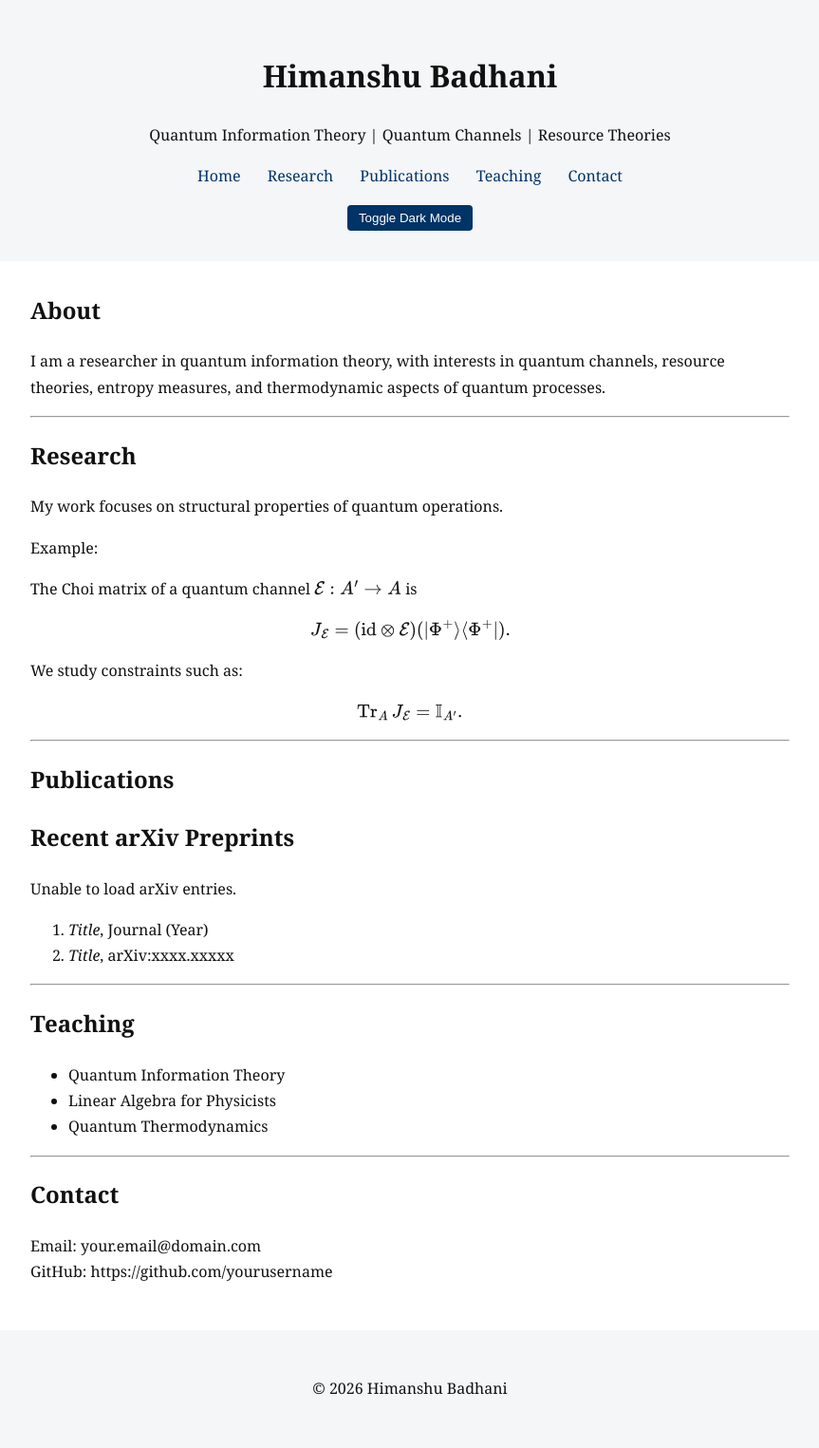
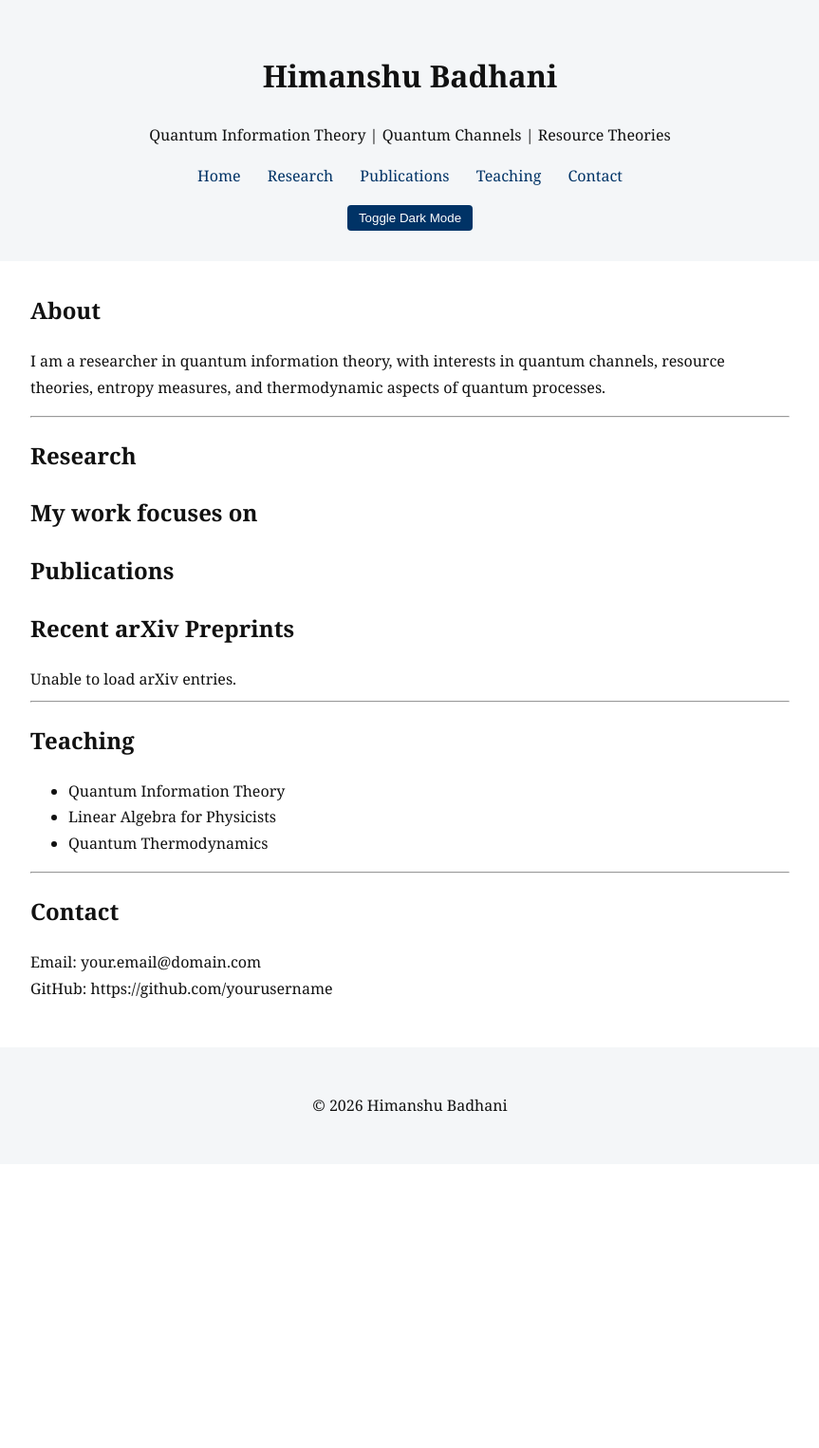
Before and after one commit to himanshubadhani/himanshubadhani.github.io, a Jekyll site: the page built from index.md, in a window 1280 px wide. Shown: the whole page at 95% size, without its empty margins (208-1071 px from the left). Built offline with Jekyll 4.4.1, drawn with Linux system fonts in a browser that asks for light colours; after the commit the page ends 1226 px from its top, so only the background shows below that.

Commit message:
Update index.md

```diff
--- a/index.md
+++ b/index.md
@@ -12,29 +12,11 @@ resource theories, entropy measures, and thermodynamic aspects of quantum proces
 
 ## Research
 
-My work focuses on structural properties of quantum operations.
-
-Example:
-
-The Choi matrix of a quantum channel $\mathcal{E}: A' \to A$ is
-
-$$
-J_{\mathcal{E}} = (\mathrm{id} \otimes \mathcal{E})(|\Phi^+\rangle\langle\Phi^+|).
-$$
-
-We study constraints such as:
-
-$$
-\operatorname{Tr}_A J_{\mathcal{E}} = \mathbb{I}_{A'}.
-$$
-
+My work focuses on
 ---
 
 ## Publications
 {% include arxiv.html %}
-
-1. *Title*, Journal (Year)
-2. *Title*, arXiv:xxxx.xxxxx
 
 ---
 
```
